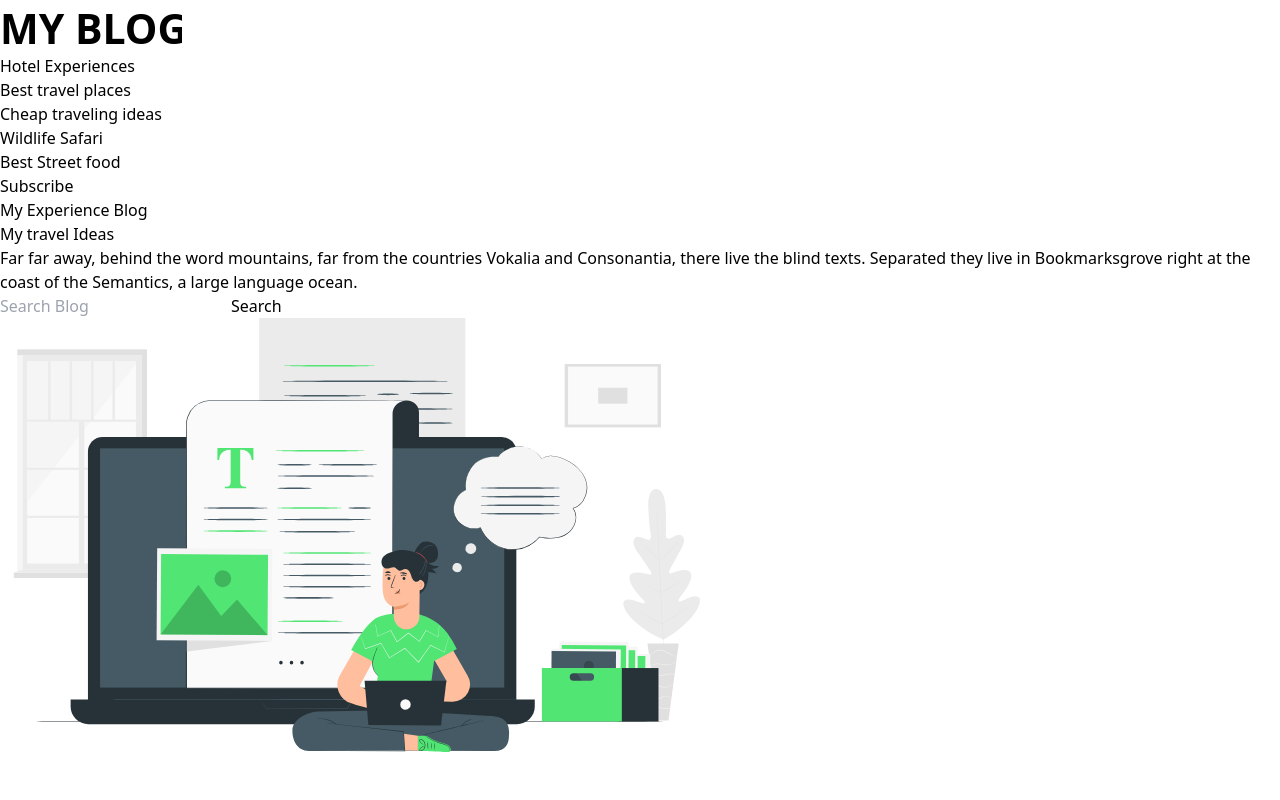
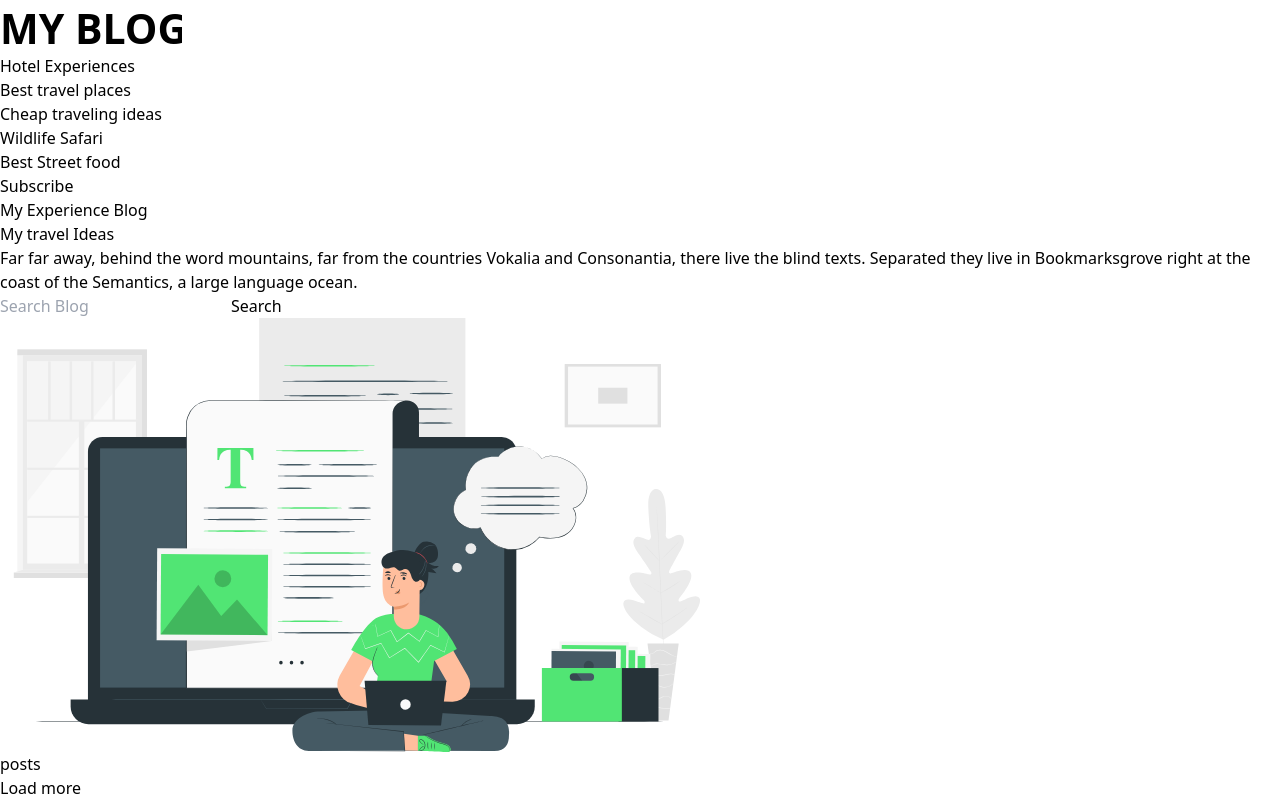
Before and after one commit to donyavirad/weblog, a Next.js app: page / in a window 1280 px wide. Built offline with nearby package versions, Linux system fonts and the light colour scheme; what @material-tailwind/react would draw is missing.

Commit message:
feat (posts): :sparkles: create posts.js file and add to home page.

```diff
--- /dev/null
+++ b/components/posts/posts.js
@@ -0,0 +1,14 @@
+const Posts = () => {
+    return (
+        <div>
+            <div>
+                posts
+            </div>
+            <div>
+                Load more
+            </div>
+        </div>
+    )
+}
+
+export default Posts
--- a/pages/index.js
+++ b/pages/index.js
@@ -1,11 +1,13 @@
 import Header from "../components/header";
 import Hero from "../components/hero";
+import Posts from "../components/posts/posts";
 
 export default function Home() {
   return (
     <div>
         <Header/>
         <Hero/>
+        <Posts/>
     </div>
   )
 }
```
